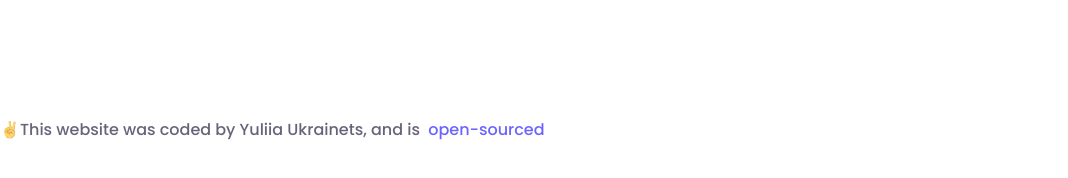
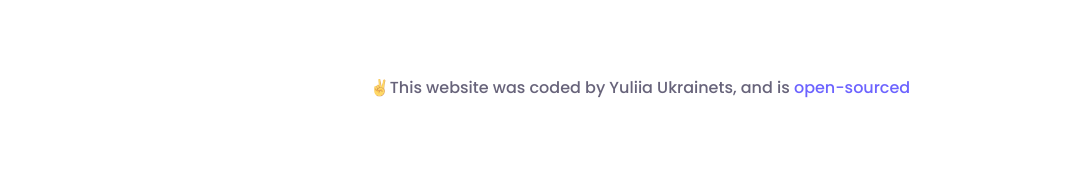
Before and after one commit to Julyuk/my-portfolio-from-scratch, a plain HTML site: page index.html in a window 1280 px wide. Shown: the part 3505-3683 px from the top of the page, without its empty margins (0-1068 px from the left). Drawn offline with nearby package versions, Linux system fonts and the light colour scheme.

Commit message:
Fixed a bug

```diff
--- a/index.html
+++ b/index.html
@@ -208,14 +208,14 @@
         <i class="fab fa-twitter" aria-hidden="true"></i
       ></a>
     </div>
-    <p class="open-src d-inline-block">
+    <p class="open-src text-center">
       ✌️This website was coded by Yuliia Ukrainets, and is
       <a
         href="https://github.com/Julyuk/my-portfolio-from-scratch"
         title="Link to the Git repository of this site"
         class="d-inline src"
       >
-        &nbsp;open-sourced</a
+        open-sourced</a
       >
     </p>
   </body>
--- a/styles.css
+++ b/styles.css
@@ -193,8 +193,6 @@ nav li.active a {
   line-height: 36px;
   text-align: center;
 
-  display: flex;
-  justify-content: center;
   margin-top: 81px;
   margin-bottom: 96px;
 }
```
Also changed, not shown: about.html (+2 -2 lines), contact.html (+2 -2 lines), work.html (+2 -2 lines).
